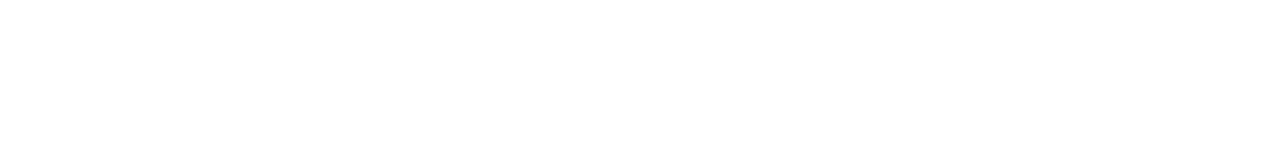
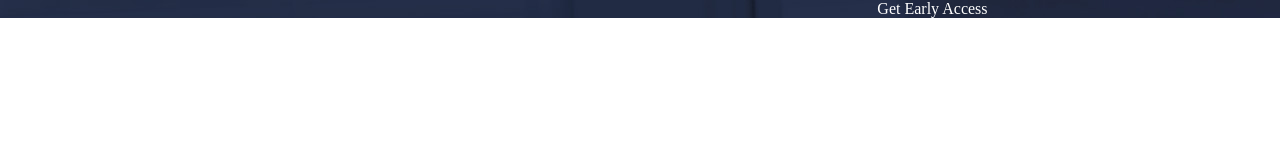
Before and after one commit to CCMGzowwii/Atlas, a plain HTML site: page index.html in a window 1280 px wide. Drawn offline with Linux system fonts and the light colour scheme.

Commit message:
header and assets

```diff
--- a/index.html
+++ b/index.html
@@ -7,6 +7,11 @@
     <link rel="stylesheet" href="style.css">
 </head>
 <body>
-
+    <header>
+        <div class="nav-header">
+            <img src=""/>
+            <a>Get Early Access</a>
+        </div>
+    </header>
 </body>
 </html>
--- a/style.css
+++ b/style.css
@@ -0,0 +1,14 @@
+*{
+    margin: 0;
+    padding: 0;
+    box-sizing: border-box;
+}
+header{
+    background-image: url(assets/banner-bk.jpg);
+}
+
+.nav-header{
+    display: flex;
+    justify-content: space-around;
+    color: #ffffff;
+}
```
Also changed, not shown: assets/banner-bk.jpg (added), assets/client-1.png (added), assets/client-2.png (added), assets/client-3.png (added), assets/client-4.png (added), assets/client-5.png (added), assets/client-6.png (added), assets/contact-bk.jpg (added), assets/feature-1.png (added), assets/feature-2.png (added), assets/smart-protect-1.jpg (added), assets/smart-protect-2.jpg (added), assets/smart-protect-3.jpg (added).
